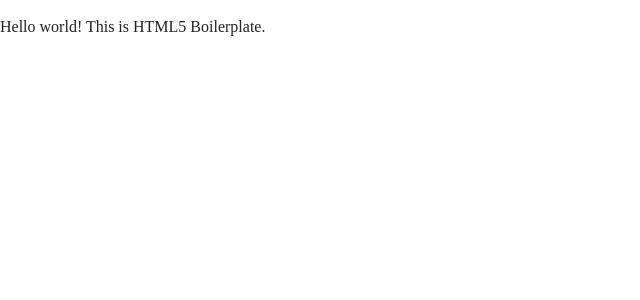
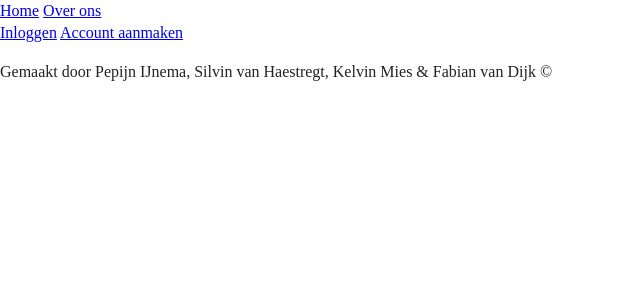
Before and after one commit to KelvinMies/Snelkookpan, a PHP site: page /snelkookpan/ in a window 1280 px wide. Shown: the top 300 px of the page, without its empty margins (0-640 px from the left). Run offline with PHP 8.4, Linux system fonts and the light colour scheme.

Commit message:
footer en header html

```diff
--- /dev/null
+++ b/footer.php
@@ -0,0 +1,11 @@
+<!DOCTYPE html>
+<html lang="en">
+<head>
+	<link rel="stylesheet" href="css/main.css">
+</head>
+<body >
+	<div>
+	<p>Gemaakt door Pepijn IJnema, Silvin van Haestregt, Kelvin Mies & Fabian van Dijk &copy;</p>
+	</div>
+</body>
+</html>
--- /dev/null
+++ b/header.php
@@ -0,0 +1,25 @@
+<!DOCTYPE html>
+<html lang="en">
+<head>
+	<link rel="stylesheet" href="css/main.css">
+</head>
+<body>
+	<header>
+		<div class="header">
+
+			<div class="navbar">
+				<a href="index.php">Home</a>
+				<a href="OverOns.php">Over ons</a>
+			</div>
+			<div class="navbar">
+				<?php if(isset($_SESSION['user_id'])): ?>
+				<a href="logout.php">Uitloggen</a>
+				<?php else: ?>
+				<a href="login.php">Inloggen</a>
+				<a href="register.php">Account aanmaken</a>
+				<?php endif; ?>
+			</div>
+		</div>
+	</header>
+</body>
+</html>
--- a/index.html
+++ b/index.php
@@ -23,9 +23,14 @@
 </head>
 
 <body>
+  <!-- Header -->
+  <header>
+    <?php require_once 'header.php'; ?>
+  </header>
+  <!-- Eind van header -->
+  <!-- Hier komt onze code voor de body -->
 
-  <!-- Add your site or application content here -->
-  <p>Hello world! This is HTML5 Boilerplate.</p>
+  <!-- Eind code body-->
   <script src="js/vendor/modernizr-3.11.2.min.js"></script>
   <script src="js/plugins.js"></script>
   <script src="js/main.js"></script>
@@ -36,6 +41,11 @@
     ga('create', 'UA-XXXXX-Y', 'auto'); ga('set', 'anonymizeIp', true); ga('set', 'transport', 'beacon'); ga('send', 'pageview')
   </script>
   <script src="https://www.google-analytics.com/analytics.js" async></script>
+  <!-- Footer -->
+  <footer>
+    <?php require_once 'footer.php'; ?>
+  </footer>
+  <!-- Eind van footer -->
 </body>
 
 </html>
```
